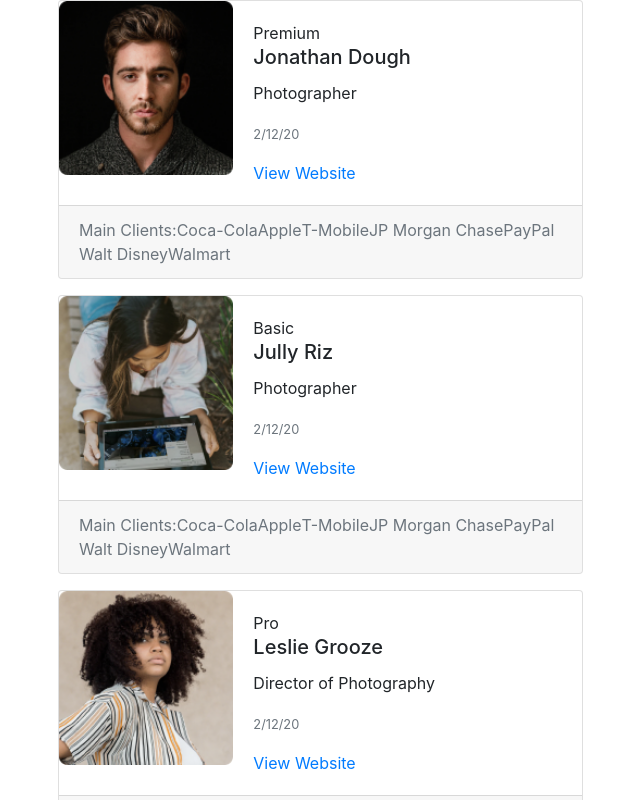
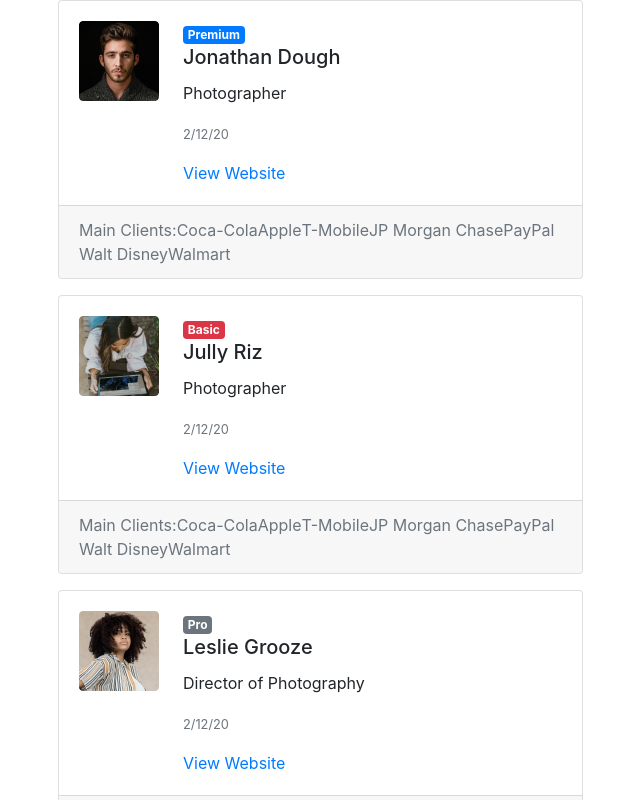
Before and after one commit to nerkat/StudioNow, an Angular app: page /talents in a window 1280 px wide. Shown: the top 800 px of the page, without its empty margins (42-682 px from the left). Built offline with nearby package versions, Linux system fonts and the light colour scheme.

Commit message:
ui working

```diff
--- a/src/app/app-routing.module.ts
+++ b/src/app/app-routing.module.ts
@@ -1,15 +1,17 @@
 import { NgModule } from '@angular/core';
 import { RouterModule, Routes } from '@angular/router';
 import { TalentsListComponent } from './talents-list/talents-list.component';
+import { BrowserModule } from '@angular/platform-browser';
+import { CommonModule } from '@angular/common';
 
 const routes: Routes = [
   { path: 'talents', component: TalentsListComponent },
-  { path: '',   redirectTo: 'talents', pathMatch: 'full' }
+  { path: '', redirectTo: 'talents', pathMatch: 'full' }
 
 ];
 
 @NgModule({
-  imports: [RouterModule.forRoot(routes)],
+  imports: [CommonModule, BrowserModule, RouterModule.forRoot(routes)],
   exports: [RouterModule]
 })
 export class AppRoutingModule { }
--- a/src/app/app.module.ts
+++ b/src/app/app.module.ts
@@ -5,11 +5,15 @@ import { AppRoutingModule } from './app-routing.module';
 import { AppComponent } from './app.component';
 import { NgbModule } from '@ng-bootstrap/ng-bootstrap';
 import { TalentsListComponent } from './talents-list/talents-list.component';
+import { plan2color } from './pipes/plan2color.pipe';
+import { brand2logo } from './pipes/brand2logo.pipe';
 
 @NgModule({
   declarations: [
     AppComponent,
-    TalentsListComponent
+    TalentsListComponent,
+    plan2color,
+    brand2logo
   ],
   imports: [
     BrowserModule,
--- /dev/null
+++ b/src/app/pipes/brand2logo.pipe.ts
@@ -0,0 +1,18 @@
+import { Pipe, PipeTransform } from '@angular/core';
+
+@Pipe({ name: 'brand2logo' })
+export class brand2logo implements PipeTransform {
+    transform(value: string, exponent?: string): string {
+        switch (value) {
+            case 'Premium':
+                return 'primary'
+            case 'Pro':
+                return 'secondary'
+            case 'Basic':
+                return 'danger'
+            default:
+                break;
+        }
+        return value;
+    }
+}
--- /dev/null
+++ b/src/app/pipes/plan2color.pipe.ts
@@ -0,0 +1,18 @@
+import { Pipe, PipeTransform } from '@angular/core';
+
+@Pipe({ name: 'plan2color' })
+export class plan2color implements PipeTransform {
+    transform(value: string, exponent?: string): string {
+        switch (value) {
+            case 'Premium':
+                return 'primary'
+            case 'Pro':
+                return 'secondary'
+            case 'Basic':
+                return 'danger'
+            default:
+                break;
+        }
+        return value;
+    }
+}
--- a/src/app/talents-list/talents-list.component.html
+++ b/src/app/talents-list/talents-list.component.html
@@ -1,19 +1,19 @@
 <div class="container">
     <div class="row">
+
         <div class="col-sm">
-            <div class="card mb-3" *ngFor="let talent of talents">
-                <div class="row no-gutters">
-                    <div class="col-md-4">
+            <div class="card mb-3 talent-card" *ngFor="let talent of talents" [class.selected]="talent === selectedTalent"
+                (click)="onSelect(talent)">
+                <div class="card-body d-flex">
+                    <div class="pr-4">
                         <img src="{{talent.image}}" class="card-img" alt="...">
                     </div>
-                    <div class="col-md-8">
-                        <div class="card-body">
-                            <span>{{talent.plan}}</span>
+                    <div class="flex-grow-1">
+                            <span class="badge badge-{{talent.plan | plan2color}}">{{talent.plan}}</span>
                             <h5 class="card-title">{{talent.name}}</h5>
                             <p class="card-text">{{talent.title}}</p>
                             <p class="card-text"><small class="text-muted">{{talent.lastProject}}</small></p>
                             <a href="{{talent.about.portfolio}}">View Website</a>
-                        </div>
                     </div>
                 </div>
                 <div class="card-footer text-muted row no-gutters">
@@ -21,7 +21,74 @@
                 </div>
             </div>
         </div>
+
         <div class="col-sm">
+            <div class="card" *ngIf="selectedTalent">
+                <div class="row no-gutters">
+                    <div class="col-md-3">
+                        <img src="{{selectedTalent.image}}" class="card-img" alt="...">
+                    </div>
+                    <div class="col-md-6">
+                        <div class="card-body">
+                            <span class="badge badge-{{selectedTalent.plan | plan2color}}">{{selectedTalent.plan}}</span>
+                            <h5 class="card-title">{{selectedTalent.name}}</h5>
+                            <p class="card-text">{{selectedTalent.title}}</p>
+                        </div>
+                    </div>
+                    <div class="col-md-3">
+                        <button type="button" class="btn btn-success">Send Proposal</button>
+                    </div>
+                </div>
+                <nav ngbNav #nav="ngbNav" class="nav-tabs">
+                    <ng-container ngbNavItem>
+                        <a ngbNavLink>About</a>
+                        <ng-template ngbNavContent>
+                            <dl class="row">
+                                <dt class="col-sm-3">Portfolio</dt>
+                                <dt class="col-sm-9"><a
+                                        href="{{selectedTalent.about.portfolio}}">{{selectedTalent.about.portfolio}}</a>
+                                </dt>
+
+                                <dt class="col-sm-3">Email</dt>
+                                <dt class="col-sm-9"><a
+                                        href="mailto:{{selectedTalent.about.email}}">{{selectedTalent.about.email}}</a>
+                                </dt>
+
+                                <dt class="col-sm-3">Phone</dt>
+                                <dt class="col-sm-9">{{selectedTalent.about.phone}}</dt>
+
+                                <dt class="col-sm-3">Location</dt>
+                                <dt class="col-sm-9">{{selectedTalent.about.location}}</dt>
+
+                            </dl>
+                            <div>
+                                Skills: <span class="badge badge-light"
+                                    *ngFor="let skill of selectedTalent.skills">{{skill}}</span>
+                            </div>
+                            <div>
+                                Experience: <span class="badge badge-light"
+                                    *ngFor="let client of selectedTalent.experience">{{client}}</span>
+                            </div>
+                        </ng-template>
+                    </ng-container>
+                    <ng-container ngbNavItem>
+                        <a ngbNavLink>Producer Notes</a>
+                        <ng-template ngbNavContent>
+                            <div *ngFor="let note of selectedTalent.producerNotes">
+                                {{note.name}}<br>
+                                {{note.date}}<br>
+                                {{note.text}}<br><br>
+                            </div>
+                            <button type="button" class="btn btn-info">Add Note</button>
+
+                        </ng-template>
+                    </ng-container>
+                </nav>
+
+                <div [ngbNavOutlet]="nav" class="mt-2"></div>
+
+            </div>
         </div>
+
     </div>
 </div>
--- a/src/app/talents-list/talents-list.component.scss
+++ b/src/app/talents-list/talents-list.component.scss
@@ -0,0 +1,5 @@
+.talent-card{
+    img{
+        max-width: 80px;
+    }
+}
--- a/src/app/talents-list/talents-list.component.ts
+++ b/src/app/talents-list/talents-list.component.ts
@@ -1,5 +1,5 @@
 import { Component, OnInit } from '@angular/core';
-import { TALENTS } from '../mock-data';
+import { TALENTS } from '../data/mock-data';
 
 @Component({
   selector: 'app-talents-list',
@@ -10,6 +10,12 @@ export class TalentsListComponent implements OnInit {
 
   talents = TALENTS;
 
+  selectedTalent;
+
+  onSelect(talent): void {
+    this.selectedTalent = talent;
+  }
+
   constructor() { }
 
   ngOnInit(): void {
```
Also changed, not shown: src/app/data/mock-data.ts (renamed from src/app/mock-data.ts).
